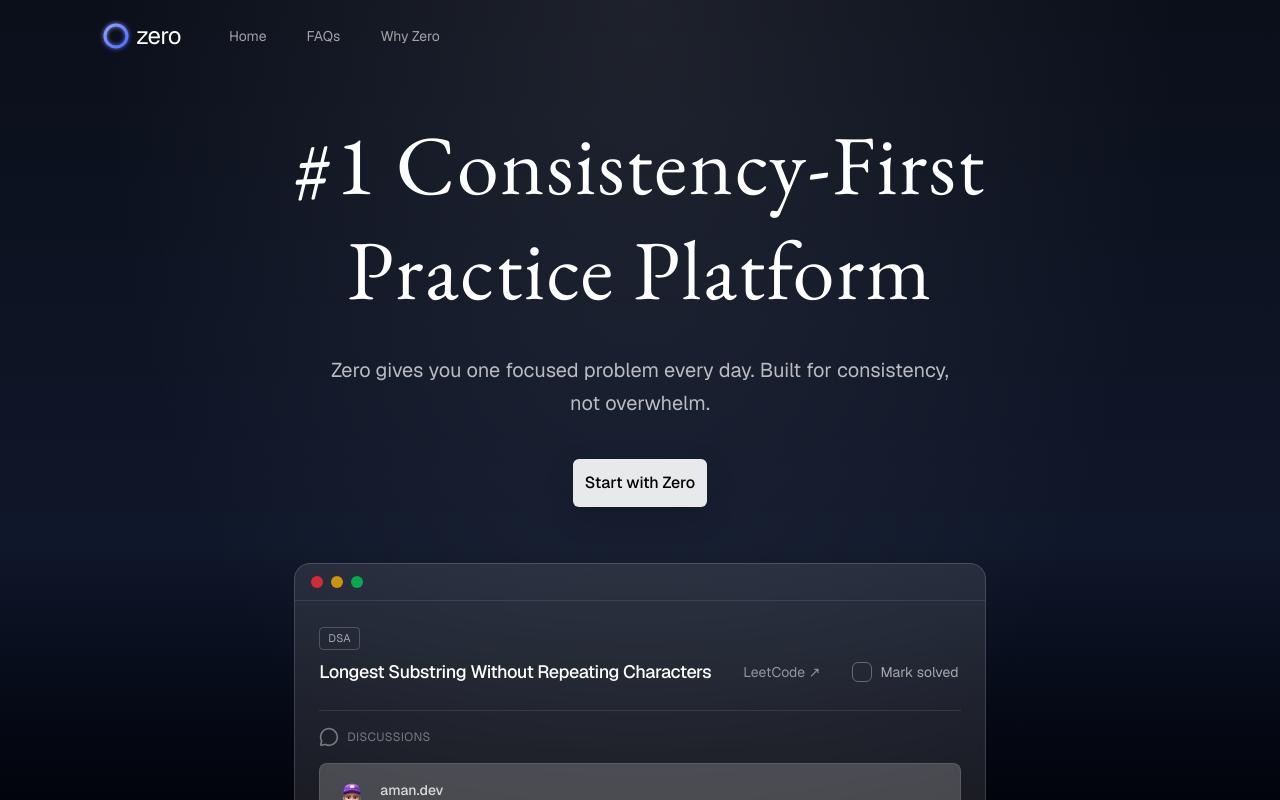
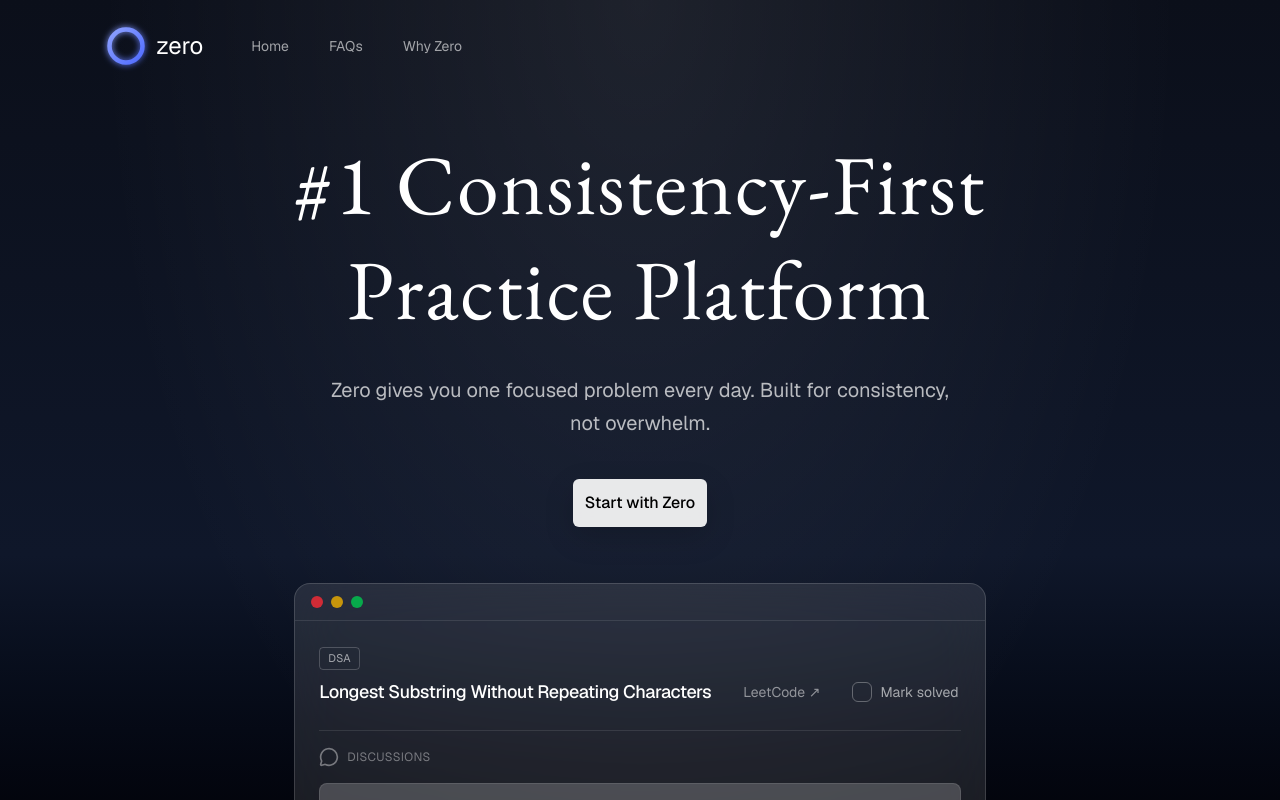
Before and after one commit to SaurabhShisode/Zero, a React (Vite) app in the folder frontend/: page / in a window 1280 px wide. Shown: the top 800 px of the page. Built offline with nearby package versions, Linux system fonts and the light colour scheme; no server answers.

Commit message:
Replace SVG logo with image and update branding
Replaces the inline SVG logo in the navigation bar with an imported image and updates logo usage in the hero and section headers. Adjusts layout and styling to accommodate the new logo image and improves consistency in branding presentation.

```diff
--- a/frontend/src/pages/Landing.tsx
+++ b/frontend/src/pages/Landing.tsx
@@ -2,7 +2,7 @@ import { Link } from "react-router-dom";
 import { useEffect, useState, useRef } from "react";
 import { motion } from "framer-motion";
 import { MessageCircle } from 'lucide-react';
-
+import zeroLogo from "/icons/zero.svg"
 
 const faqs = [
   {
@@ -72,35 +72,15 @@ export default function Landing() {
 
         <nav className="relative z-20 w-full">
           <div className="max-w-6xl mx-auto px-8 py-4 flex items-center gap-10">
-            <div className="flex items-center text-2xl text-white font-geist tracking-tight">
-              <svg width="40" height="40" viewBox="0 0 80 80" fill="none" xmlns="http://www.w3.org/2000/svg">
-                <defs>
-                  <linearGradient id="ringGradient" x1="0" y1="0" x2="1" y2="1">
-                    <stop offset="0%" stop-color="#8FA2FF" />
-                    <stop offset="100%" stop-color="#4F6BFF" />
-                  </linearGradient>
+            <div className="flex items-center">
+              <img
+                src={zeroLogo}
+                alt="Zero logo"
+                className="h-15 w-15 "
+              />
 
-                  <filter id="glow" x="-50%" y="-50%" width="200%" height="200%">
-                    <feGaussianBlur stdDeviation="4" result="blur" />
-                    <feMerge>
-                      <feMergeNode in="blur" />
-                      <feMergeNode in="SourceGraphic" />
-                    </feMerge>
-                  </filter>
-                </defs>
 
-                <circle
-                  cx="40"
-                  cy="40"
-                  r="22"
-                  stroke="url(#ringGradient)"
-                  stroke-width="6"
-                  fill="none"
-                  filter="url(#glow)"
-                />
-              </svg>
-
-              zero
+              <p className=" text-2xl text-white font-geist ">zero</p>
             </div>
 
             <div className="flex gap-6 items-center text-sm font-geist">
@@ -159,10 +139,11 @@ export default function Landing() {
     shadow-[0_10px_30px_rgba(0,0,0,0.15)]
     transition-all duration-300 ease-out
     hover:bg-white
-    active:translate-y-0 hover:scale-106
+    active:translate-y-0 hover:scale-106 flex items-center gap-1
   "
               >
-                Start with Zero
+                Start with
+                Zero
               </Link>
 
 
@@ -665,10 +646,22 @@ for (day in journey) {
       </section>
 
       <section className="relative bg-black text-white py-28">
-        <h1 className="font-geist text-6xl mb-4 text-center">Zero Regrets.</h1>
-        <h1 className="font-geist text-6xl mb-20 text-center">Build yourself with consistency.</h1>
+        <div className="relative flex items-center justify-center gap-2 mb-4">
+          <img
+            src={zeroLogo}
+            alt="Zero logo"
+            className="h-24 w-24"
+          />
+          <h1 className="font-geist text-6xl">
+            Regrets.
+          </h1>
+        </div>
 
+        <h1 className="font-geist text-6xl text-center mb-20">
+          Build yourself with consistency.
+        </h1>
       </section>
+
       <section className="h-120 rounded-2xl  border border-white/15 bg-white/10 backdrop-blur-sm shadow-lg overflow-hidden transition font-geist mx-20">
 
       </section>
```
